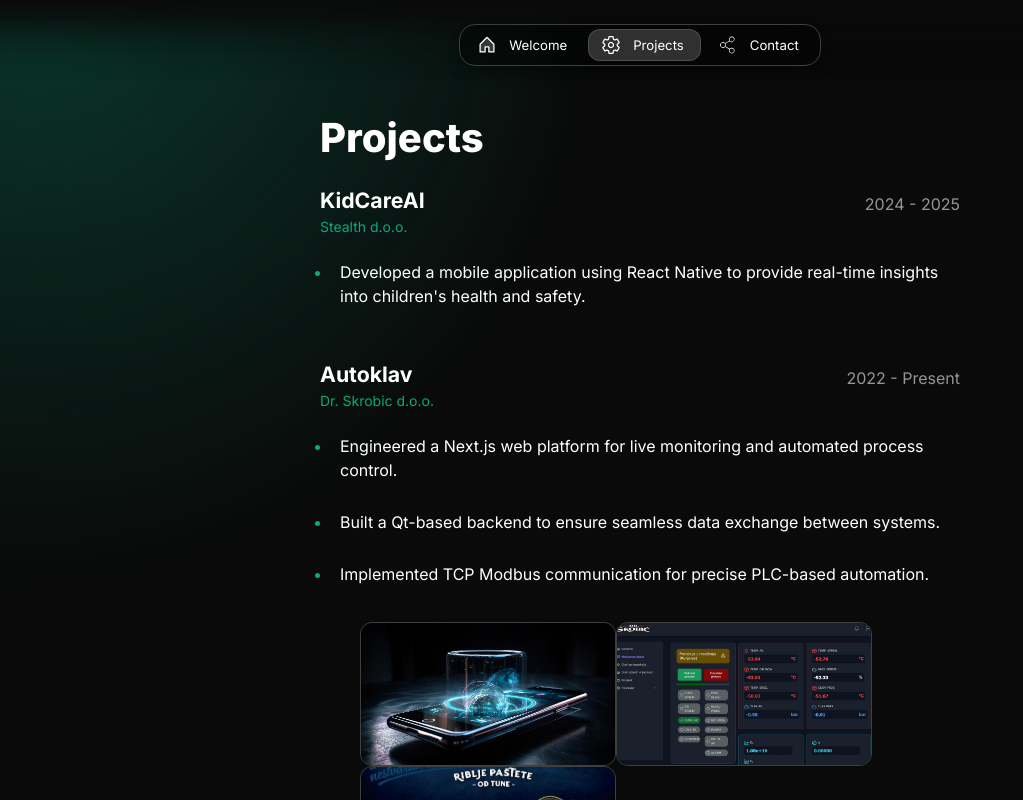
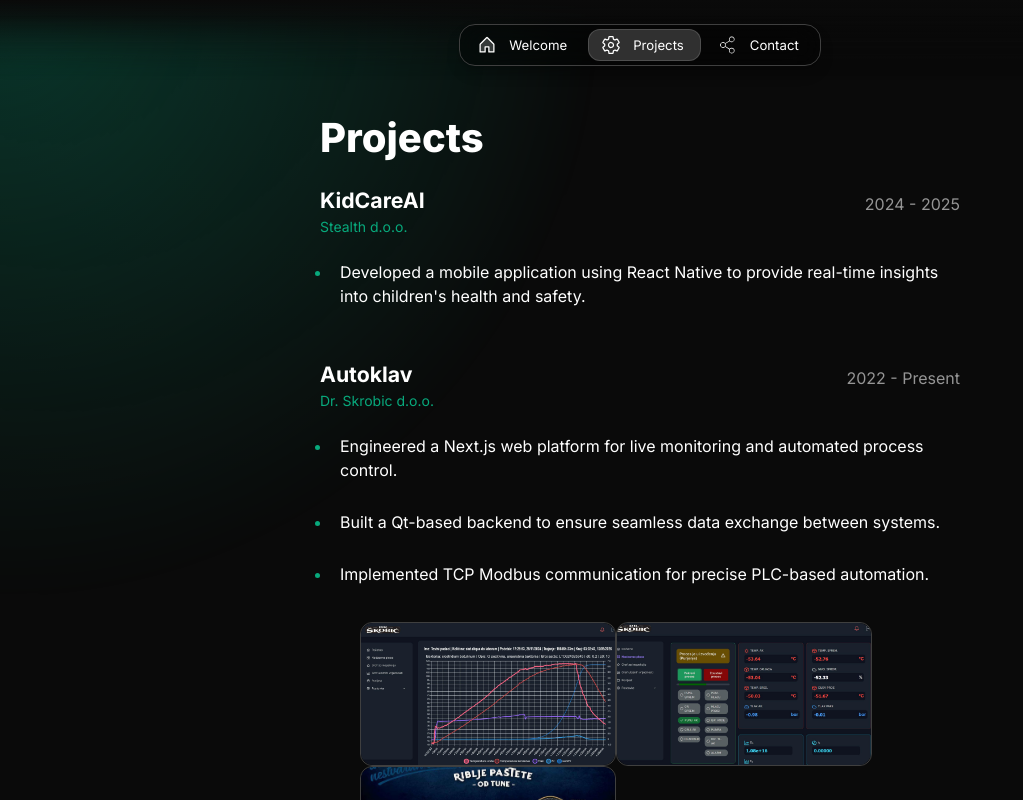
Before and after one commit to Spike433/qoretech, a Next.js app: page /about in a window 1280 px wide. Shown: the top 800 px of the page, without its empty margins (0-1023 px from the left). Built offline with nearby package versions, Linux system fonts and the light colour scheme.

Commit message:
Update image file extension from .jpg to .jpeg

```diff
--- a/src/app/resources/content.js
+++ b/src/app/resources/content.js
@@ -26,7 +26,7 @@
         ],
         images: [
           {
-            src: "/images/1.jpg",
+            src: "/images/1.jpeg",
             alt: "Autoklav",
             width: 16,
             height: 9,
```
